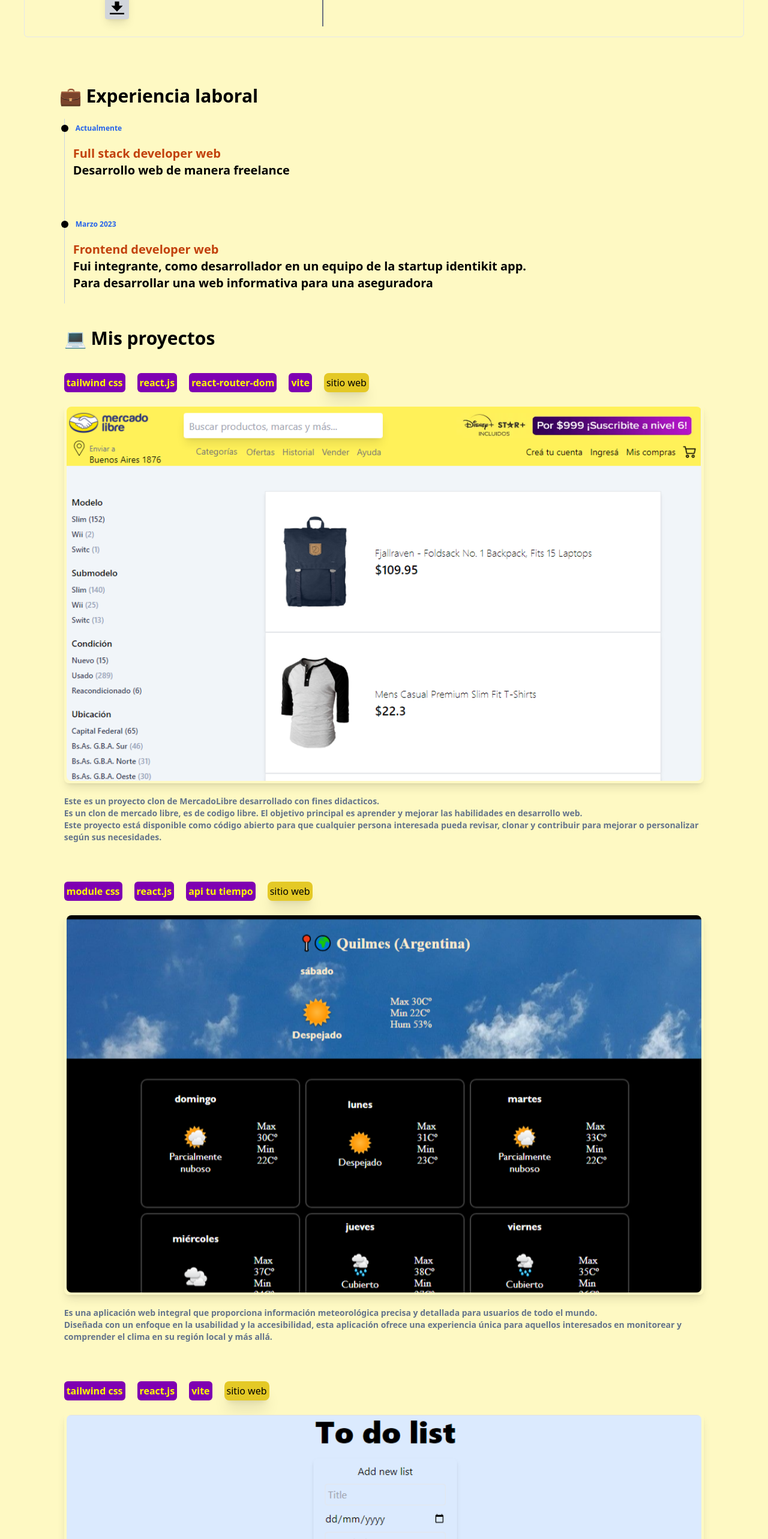
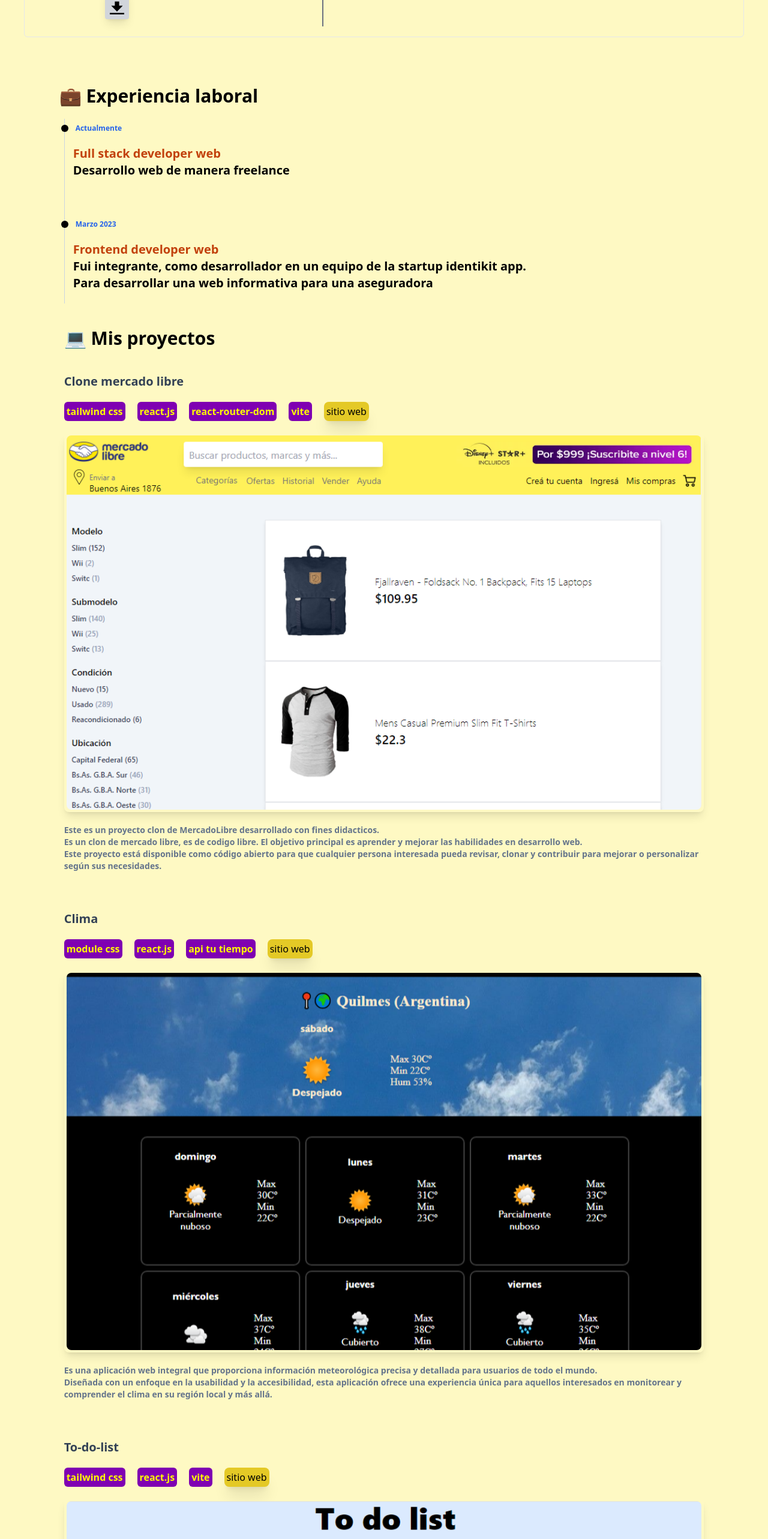
Before and after one commit to mikygaleano/app-my-porfolio, a React (Vite) app: page / in a window 1280 px wide. Shown: the part 234-2800 px from the top of the page at 60% size. Built offline with nearby package versions, Linux system fonts and the light colour scheme.

Commit message:
colors styles text, background page

```diff
--- a/src/components/Projectos/Cards.jsx
+++ b/src/components/Projectos/Cards.jsx
@@ -8,6 +8,7 @@ export const Cards = ({proyectos})=> {
             {
                 proyectos.map((items) => (
                     <div key={items.id} className='w-full h-full flex flex-col'>
+                        <h4 className="text-left text-xl font-bold text-slate-700 mb-5">{items.title}</h4>
                         <div className='w-full flex flex-row flex-wrap gap-5'>
                             {
                                 items.tecnologias.map((tech, techIndex)=> (
--- a/src/components/footer/Footer.jsx
+++ b/src/components/footer/Footer.jsx
@@ -4,9 +4,9 @@ export const Footer = ()=> {
 
 
     return (
-        <footer className="w-full h-28 flex justify-center items-center p-2 bg-slate-300">
+        <footer className="w-full h-28 flex justify-center items-center p-2 bg-backgroundSecond">
             <div className="m-auto">
-                <span>© 2024 Michael Galeano N.</span>
+                <span className="text-backgroundPrimary">© 2024 Michael Galeano N.</span>
             </div>
         </footer>
     )
--- a/src/constantes.js
+++ b/src/constantes.js
@@ -35,6 +35,7 @@ export const text = ['Developer','Frontend','Ing. informatico'];
 export const proyectos = [
     {
         id: generarID(),
+        title:'Clone mercado libre',
         image: 'image/mercado-libre.png',
         tecnologias: ['tailwind css', 'react.js', 'react-router-dom', 'vite'],
         url: 'https://mikygaleano.github.io/my-store',
@@ -42,6 +43,7 @@ export const proyectos = [
     },
     {
         id: generarID(),
+        title:'Clima',
         image: 'image/clima.png',
         tecnologias: ['module css', 'react.js', 'api tu tiempo'],
         url: 'https://mikygaleano.github.io/react-app-clima',
@@ -49,6 +51,7 @@ export const proyectos = [
     },
     {
         id: generarID(),
+        title:'To-do-list',
         image: 'image/to-do-list.png',
         tecnologias: ['tailwind css', 'react.js', 'vite'],
         url: 'https://mikygaleano.github.io/to-do-list',
```
